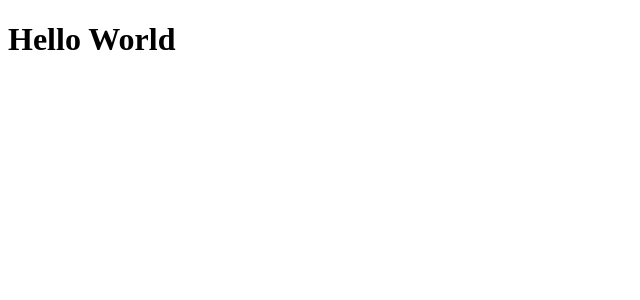
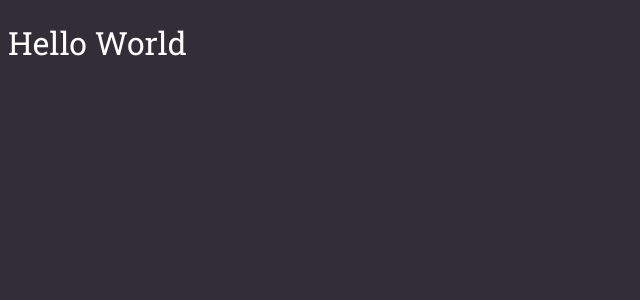
Before and after one commit to LucasMathW/barber-dev-web-client, a React (Create React App) app: page / in a window 1280 px wide. Shown: the top 300 px of the page, without its empty margins (0-640 px from the left). Built offline with nearby package versions, Linux system fonts and the light colour scheme.

Commit message:
My first in dev branch

```diff
--- a/package.json
+++ b/package.json
@@ -10,9 +10,11 @@
     "@types/node": "^12.0.0",
     "@types/react": "^17.0.0",
     "@types/react-dom": "^17.0.0",
+    "@types/styled-components": "^5.1.9",
     "react": "^17.0.2",
     "react-dom": "^17.0.2",
     "react-scripts": "4.0.3",
+    "styled-components": "^5.3.0",
     "typescript": "^4.1.2",
     "web-vitals": "^1.0.1"
   },
--- a/public/index.html
+++ b/public/index.html
@@ -5,6 +5,9 @@
     <link rel="icon" href="%PUBLIC_URL%/favicon.ico" />
     <meta name="viewport" content="width=device-width, initial-scale=1" />
     <meta name="theme-color" content="#000000" />
+
+    <link rel="preconnect" href="https://fonts.gstatic.com">
+<link href="https://fonts.googleapis.com/css2?family=Roboto+Slab:wght@400;600&display=swap" rel="stylesheet">
 
     <title>React App</title>
   </head>
--- a/src/App.tsx
+++ b/src/App.tsx
@@ -1,9 +1,13 @@
 import React from 'react';
+import GlobalStyle from './styles/global';
 
 const App: React.FC = () => (
-  <div className="App">
-    <h1>Hello World</h1>
-  </div>
+  <>
+    <div className="App">
+      <h1>Hello World</h1>
+    </div>
+    <GlobalStyle />
+  </>
 );
 
 export default App;
--- /dev/null
+++ b/src/styles/global.ts
@@ -0,0 +1,27 @@
+import { createGlobalStyle } from 'styled-components';
+
+export default createGlobalStyle`
+  padding: 0;
+  margin: 0;
+  outline: 0;
+  box-sizing: border-box;
+
+  body{
+    background: #312E38;
+    color: #fff;
+    -webkit-font-smoothing: antialiased;
+  }
+
+  body, input, button{
+    font: 16px 'Roboto Slab', sans-serif;
+  }
+
+  h1, h2, h3, h4, h5, h6, strong{
+    font-weight: 500;
+  }
+
+  button {
+    cursor: pointer;
+  }
+
+`;
```
Also changed, not shown: 1 other file (tests, documents, lock files or other folders).
